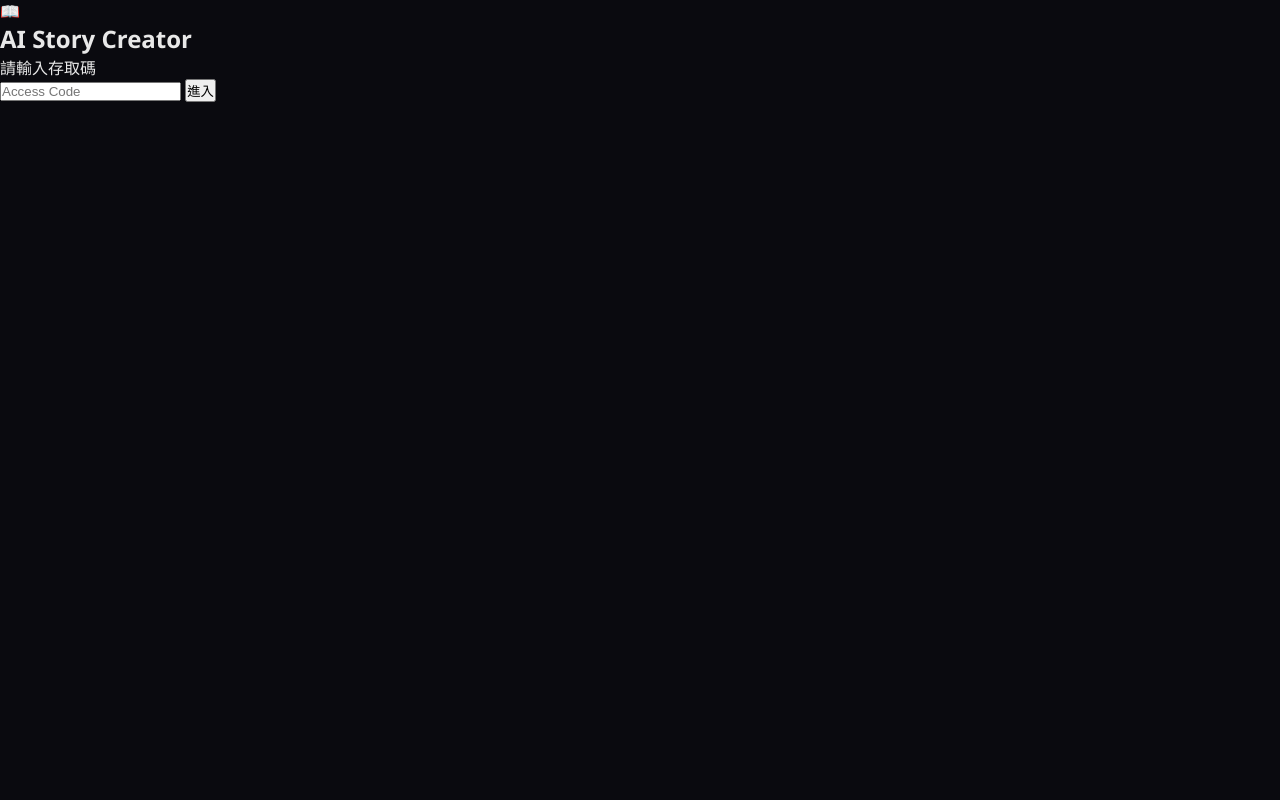
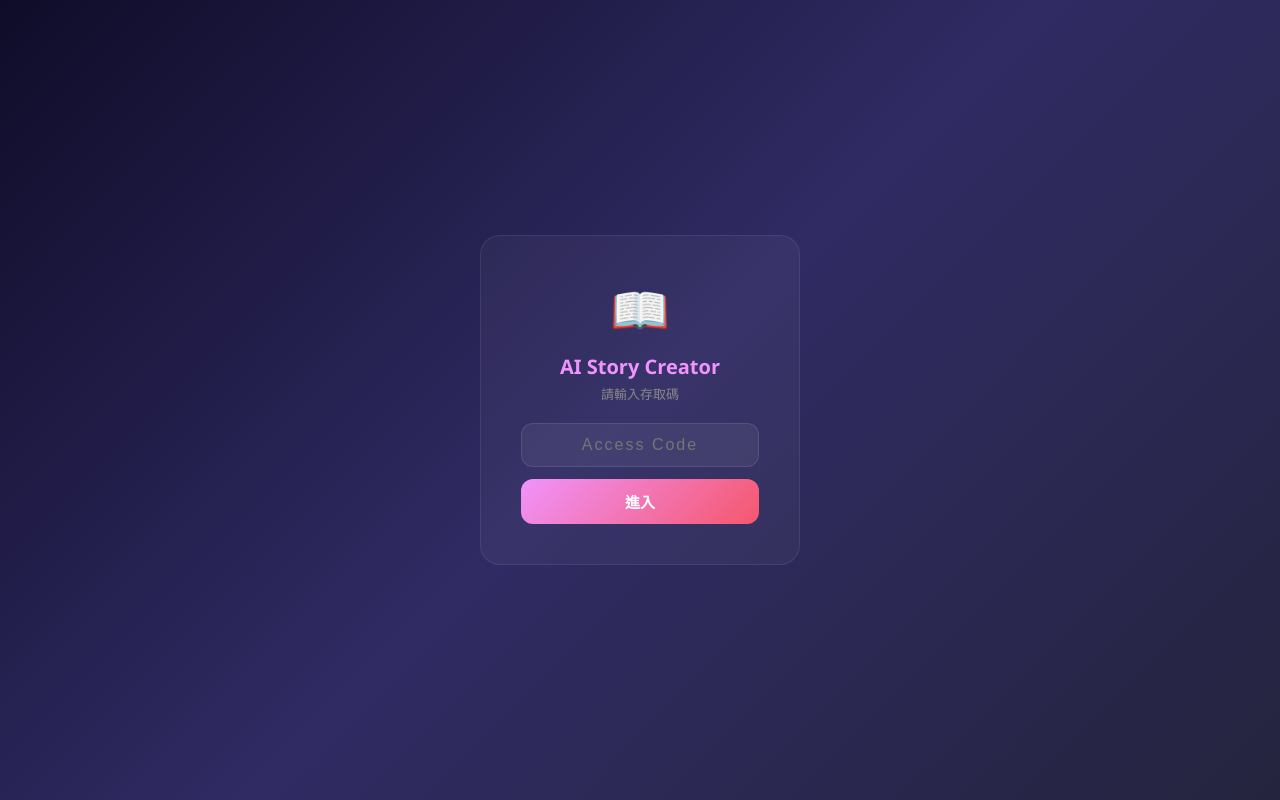
Before and after one commit to JoeLiang2022/fukuoka-trip, a plain HTML site: page story/index.html in a window 1280 px wide. Drawn offline with Linux system fonts and the light colour scheme.

Commit message:
Story Creator v2: auth + publish

```diff
--- a/story/style.css
+++ b/story/style.css
@@ -85,3 +85,13 @@ body { font-family: 'Segoe UI','Microsoft JhengHei','Noto Sans TC',sans-serif; b
   .chapter-title { font-size: 16px; }
   .chapter-text { font-size: 14px; line-height: 1.8; }
 }
+
+/* Auth Gate */
+.auth-gate { display: flex; align-items: center; justify-content: center; min-height: 100vh; background: linear-gradient(135deg, #0f0c29 0%, #302b63 50%, #24243e 100%); }
+.auth-box { text-align: center; padding: 40px; border-radius: 20px; background: rgba(255,255,255,0.04); border: 1px solid rgba(255,255,255,0.08); max-width: 320px; width: 90%; }
+.auth-icon { font-size: 48px; margin-bottom: 12px; }
+.auth-box h2 { font-size: 20px; color: #f093fb; margin-bottom: 4px; }
+.auth-box p { font-size: 13px; color: #888; margin-bottom: 20px; }
+.auth-box input { width: 100%; padding: 12px 16px; border-radius: 12px; border: 1px solid rgba(255,255,255,0.1); background: rgba(255,255,255,0.06); color: #fff; font-size: 16px; text-align: center; letter-spacing: 2px; margin-bottom: 12px; }
+.auth-box input:focus { border-color: #f093fb; outline: none; }
+.auth-box button { width: 100%; padding: 12px; border-radius: 12px; border: none; background: linear-gradient(135deg, #f093fb, #f5576c); color: #fff; font-size: 15px; font-weight: 600; cursor: pointer; }
```
